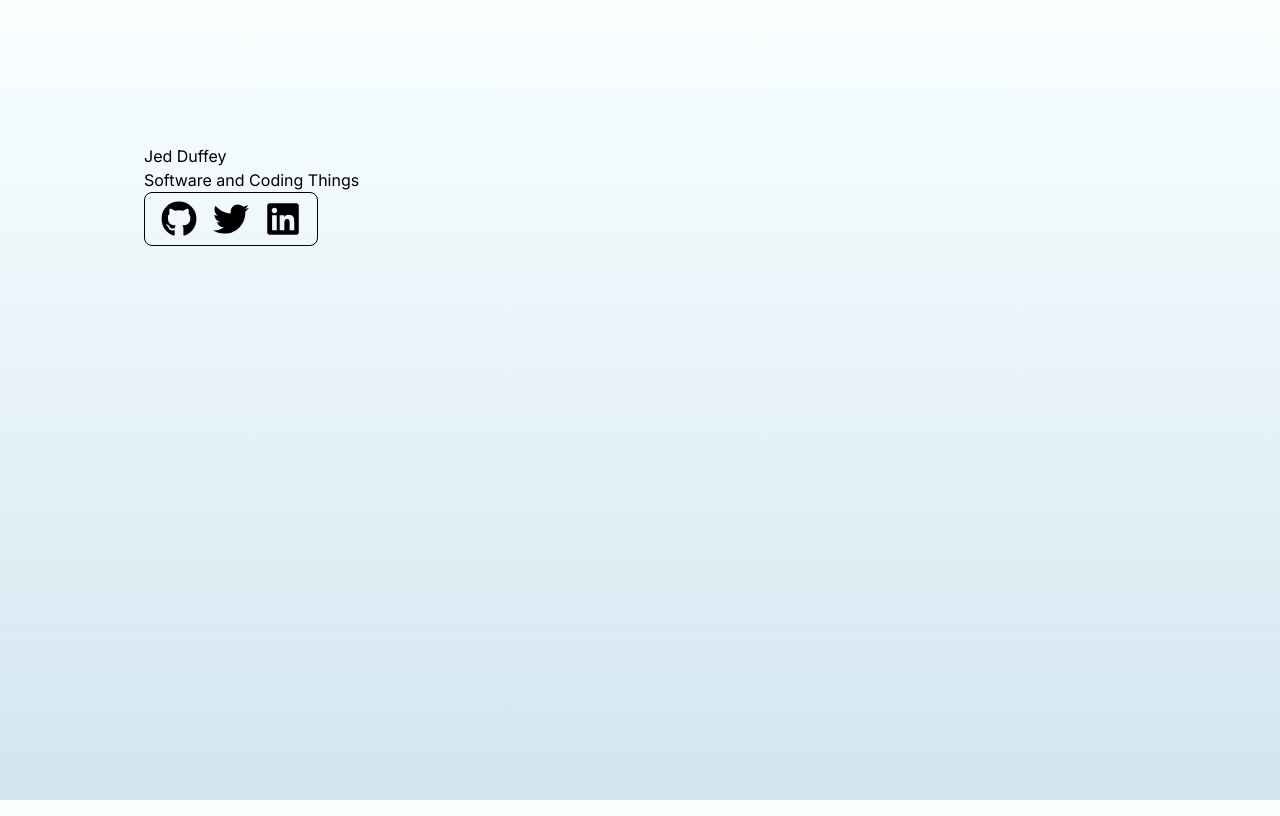
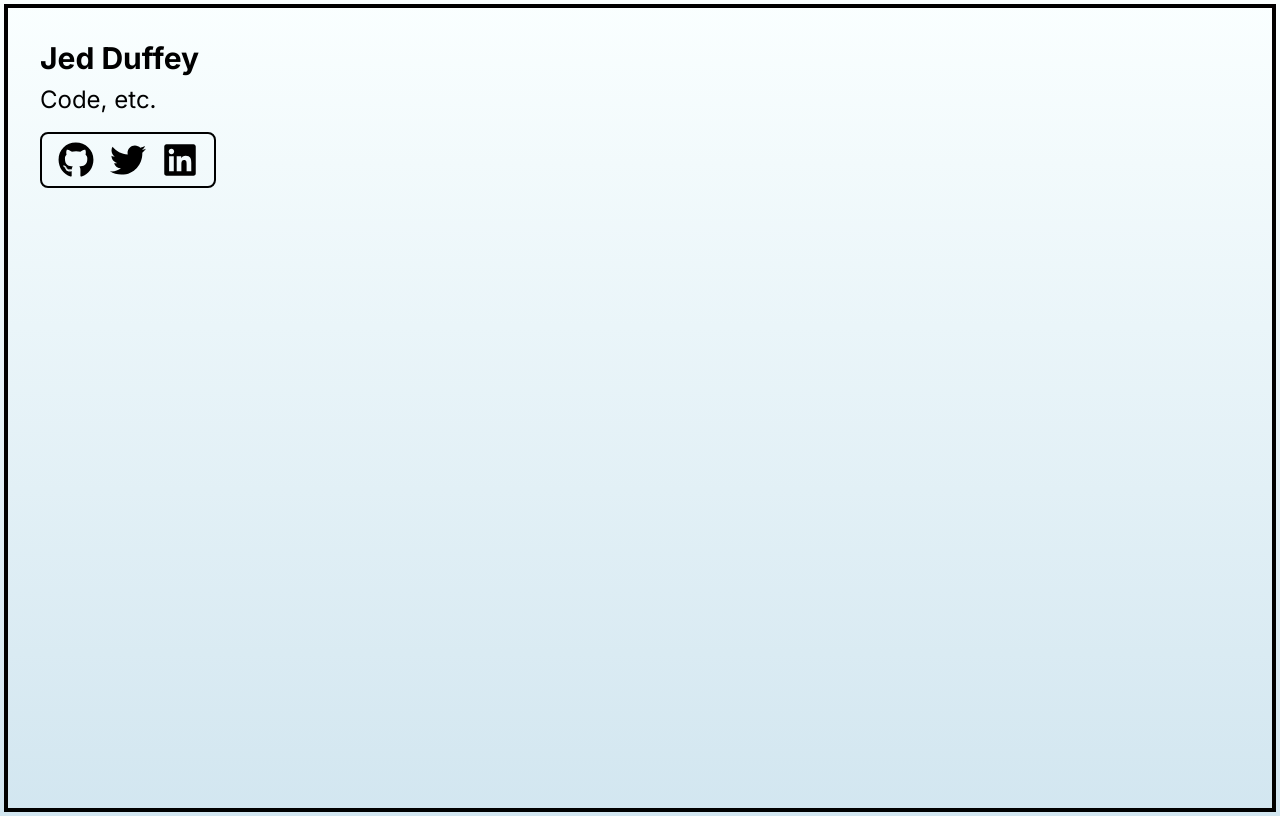
Before and after one commit to jduffey/personal-portfolio-website, a Next.js app: page / in a window 1280 px wide. Built offline with nearby package versions, Linux system fonts and the light colour scheme.

Commit message:
Styling home page

```diff
--- a/app/globals.css
+++ b/app/globals.css
@@ -24,4 +24,6 @@ body {
       rgb(var(--background-end-rgb))
     )
     rgb(var(--background-start-rgb));
+    margin: 4px;
+    border: 4px solid black;
 }
--- a/app/page.js
+++ b/app/page.js
@@ -6,21 +6,20 @@ const linkedinUrl = "https://www.linkedin.com/in/jedduffey/";
 
 export default function Home() {
     return (
-        <main className="flex min-h-screen flex-col p-36">
-            <text>
+        <main className="flex min-h-screen flex-col p-8">
+            <div className='mb-2 text-3xl font-bold'>
                 {"Jed Duffey"}
-            </text>
-            <text>
-                {"Software and Coding Things"}
-            </text>
-
+            </div>
+            <div className='mb-4 text-2xl'>
+                {"Code, etc."}
+            </div>
             <div style={{ display: 'flex' }}>
                 <div style={{
                     display: "flex",
                     textAlign: "center",
                     margin: "0 0 1em 0",
                     padding: "0.5em",
-                    border: "1px solid black",
+                    border: "2px solid black",
                     borderRadius: "0.5em",
                 }}>
                     {[
```
